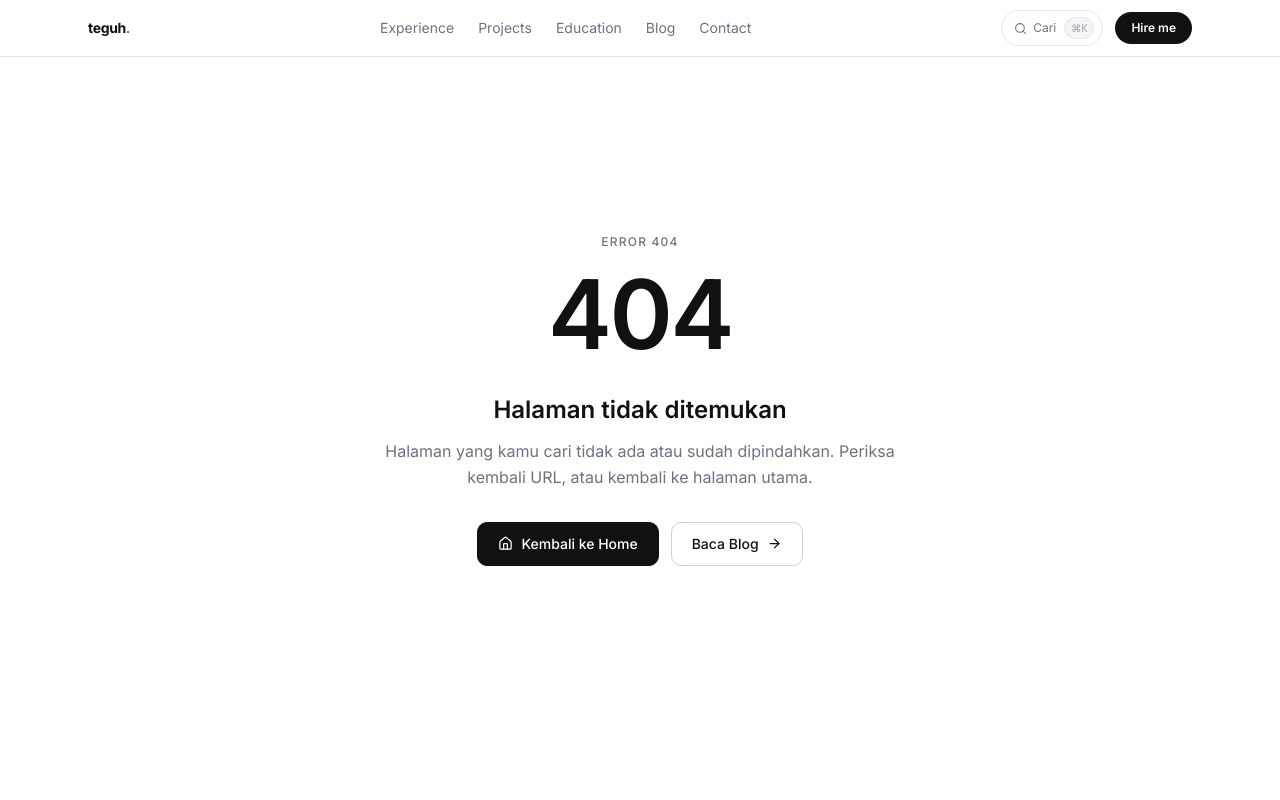
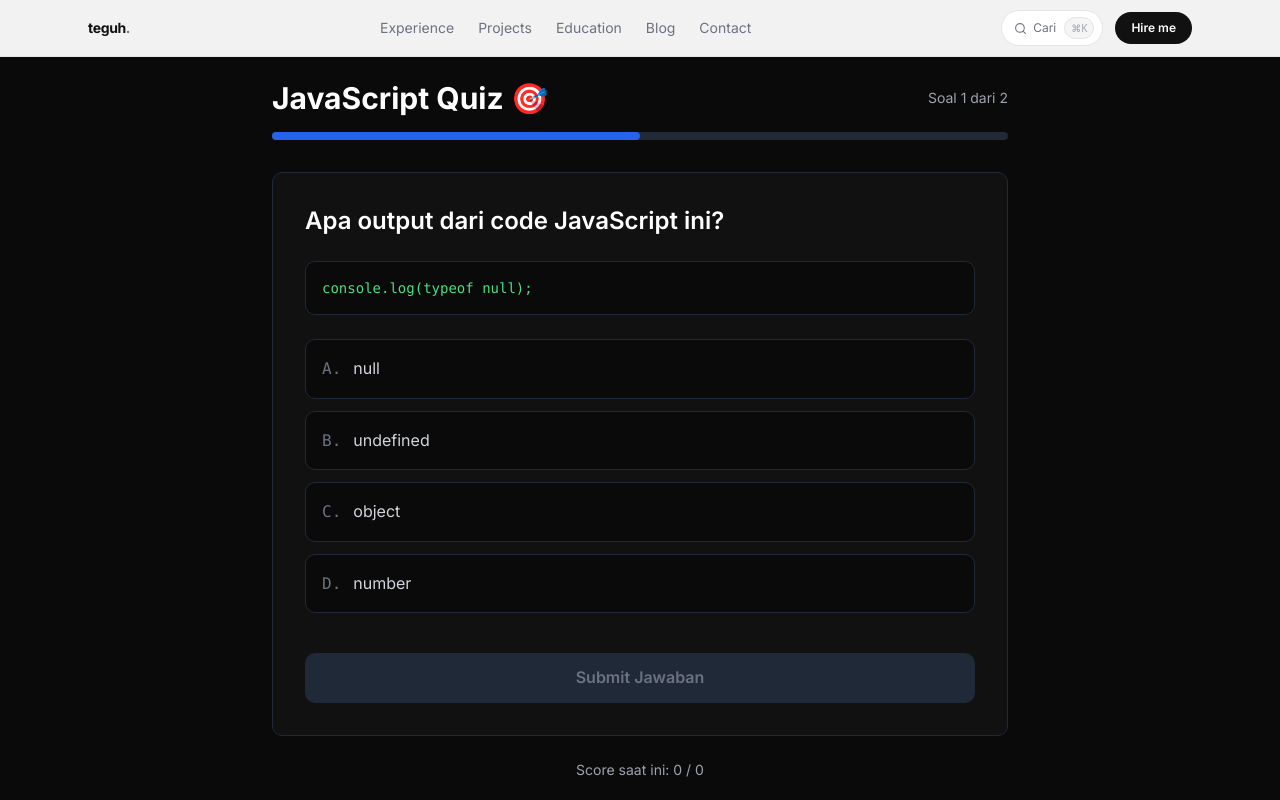
Before and after one commit to teguhwin8/teguhcoding.com, a Next.js app: page /quiz in a window 1280 px wide. Before the commit this address had no page. Shown: the top 800 px of the page. Built offline with nearby package versions, Linux system fonts and the light colour scheme.

Commit message:
feat: add interactive JavaScript quiz with 2 questions
- Quiz interaktif dengan progress bar
- 2 soal JavaScript (typeof null, array declaration)
- Instant feedback & penjelasan lengkap
- Score tracking & results page
- Dark theme matching website style

```diff
--- /dev/null
+++ b/app/quiz/layout.tsx
@@ -0,0 +1,21 @@
+import { Metadata } from "next";
+
+export const metadata: Metadata = {
+  title: "JavaScript Quiz Interaktif",
+  description:
+    "Test kemampuan JavaScript lo dengan quiz interaktif. Soal-soal praktis dengan penjelasan lengkap.",
+  openGraph: {
+    title: "JavaScript Quiz Interaktif | Teguh Widodo",
+    description:
+      "Test kemampuan JavaScript lo dengan quiz interaktif. Soal-soal praktis dengan penjelasan lengkap.",
+    type: "website",
+  },
+};
+
+export default function QuizLayout({
+  children,
+}: {
+  children: React.ReactNode;
+}) {
+  return <>{children}</>;
+}
--- /dev/null
+++ b/app/quiz/page.tsx
@@ -0,0 +1,257 @@
+"use client";
+
+import { useState } from "react";
+
+interface Question {
+  id: number;
+  question: string;
+  code?: string;
+  options: string[];
+  correctAnswer: number;
+  explanation: string;
+}
+
+const questions: Question[] = [
+  {
+    id: 1,
+    question: "Apa output dari code JavaScript ini?",
+    code: `console.log(typeof null);`,
+    options: ["null", "undefined", "object", "number"],
+    correctAnswer: 2,
+    explanation:
+      "Di JavaScript, typeof null mengembalikan 'object'. Ini adalah bug legacy yang sudah bertahan sejak awal JavaScript dan tidak bisa diperbaiki karena akan break banyak code.",
+  },
+  {
+    id: 2,
+    question: "Mana yang BUKAN cara correct untuk declare array kosong di JavaScript?",
+    code: undefined,
+    options: [
+      "const arr = []",
+      "const arr = new Array()",
+      "const arr = Array.of()",
+      "const arr = Array(null)",
+    ],
+    correctAnswer: 3,
+    explanation:
+      "Array(null) akan throw error. Array.of() adalah cara valid untuk create array. Array(null) mencoba create array dengan size null yang invalid.",
+  },
+];
+
+export default function QuizPage() {
+  const [currentQuestion, setCurrentQuestion] = useState(0);
+  const [selectedAnswer, setSelectedAnswer] = useState<number | null>(null);
+  const [showExplanation, setShowExplanation] = useState(false);
+  const [score, setScore] = useState(0);
+  const [quizCompleted, setQuizCompleted] = useState(false);
+
+  const handleAnswerSelect = (answerIndex: number) => {
+    if (showExplanation) return; // Prevent changing answer after submission
+
+    setSelectedAnswer(answerIndex);
+  };
+
+  const handleSubmitAnswer = () => {
+    if (selectedAnswer === null) return;
+
+    setShowExplanation(true);
+
+    if (selectedAnswer === questions[currentQuestion].correctAnswer) {
+      setScore(score + 1);
+    }
+  };
+
+  const handleNextQuestion = () => {
+    if (currentQuestion < questions.length - 1) {
+      setCurrentQuestion(currentQuestion + 1);
+      setSelectedAnswer(null);
+      setShowExplanation(false);
+    } else {
+      setQuizCompleted(true);
+    }
+  };
+
+  const handleRestartQuiz = () => {
+    setCurrentQuestion(0);
+    setSelectedAnswer(null);
+    setShowExplanation(false);
+    setScore(0);
+    setQuizCompleted(false);
+  };
+
+  if (quizCompleted) {
+    const percentage = (score / questions.length) * 100;
+    let message = "";
+    let emoji = "";
+
+    if (percentage === 100) {
+      message = "Perfect! Lo master banget! 🔥";
+      emoji = "🏆";
+    } else if (percentage >= 50) {
+      message = "Lumayan! Masih bisa improve nih 💪";
+      emoji = "👍";
+    } else {
+      message = "Keep learning! Practice makes perfect 📚";
+      emoji = "💪";
+    }
+
+    return (
+      <div className="min-h-screen bg-[#0a0a0a] text-white">
+        <div className="max-w-3xl mx-auto px-4 py-20">
+          <div className="text-center space-y-6">
+            <div className="text-8xl mb-4">{emoji}</div>
+            <h1 className="text-4xl font-bold">Quiz Selesai!</h1>
+            <div className="text-6xl font-bold text-blue-400">
+              {score}/{questions.length}
+            </div>
+            <p className="text-xl text-gray-400">{message}</p>
+            <div className="pt-8">
+              <button
+                onClick={handleRestartQuiz}
+                className="px-8 py-4 bg-blue-600 hover:bg-blue-700 rounded-lg font-semibold transition-colors"
+              >
+                Main Lagi 🔄
+              </button>
+            </div>
+          </div>
+        </div>
+      </div>
+    );
+  }
+
+  const question = questions[currentQuestion];
+  const isCorrect = selectedAnswer === question.correctAnswer;
+
+  return (
+    <div className="min-h-screen bg-[#0a0a0a] text-white">
+      <div className="max-w-3xl mx-auto px-4 py-20">
+        {/* Header */}
+        <div className="mb-8">
+          <div className="flex items-center justify-between mb-4">
+            <h1 className="text-3xl font-bold">JavaScript Quiz 🎯</h1>
+            <div className="text-sm text-gray-400">
+              Soal {currentQuestion + 1} dari {questions.length}
+            </div>
+          </div>
+          <div className="w-full bg-gray-800 rounded-full h-2">
+            <div
+              className="bg-blue-600 h-2 rounded-full transition-all duration-300"
+              style={{
+                width: `${((currentQuestion + 1) / questions.length) * 100}%`,
+              }}
+            />
+          </div>
+        </div>
+
+        {/* Question Card */}
+        <div className="bg-[#111] border border-gray-800 rounded-lg p-8 space-y-6">
+          <h2 className="text-2xl font-semibold">{question.question}</h2>
+
+          {/* Code Block */}
+          {question.code && (
+            <div className="bg-[#0a0a0a] border border-gray-800 rounded-lg p-4 overflow-x-auto">
+              <pre className="text-sm font-mono text-green-400">
+                <code>{question.code}</code>
+              </pre>
+            </div>
+          )}
+
+          {/* Options */}
+          <div className="space-y-3">
+            {question.options.map((option, index) => {
+              const isSelected = selectedAnswer === index;
+              const isCorrectAnswer = index === question.correctAnswer;
+              const showCorrect = showExplanation && isCorrectAnswer;
+              const showWrong = showExplanation && isSelected && !isCorrect;
+
+              let buttonClass =
+                "w-full text-left p-4 rounded-lg border transition-all duration-200 ";
+
+              if (showCorrect) {
+                buttonClass += "bg-green-900/30 border-green-600 text-green-400";
+              } else if (showWrong) {
+                buttonClass += "bg-red-900/30 border-red-600 text-red-400";
+              } else if (isSelected) {
+                buttonClass += "bg-blue-900/30 border-blue-600 text-blue-400";
+              } else {
+                buttonClass +=
+                  "bg-[#0a0a0a] border-gray-800 hover:border-gray-600 text-gray-300";
+              }
+
+              return (
+                <button
+                  key={index}
+                  onClick={() => handleAnswerSelect(index)}
+                  disabled={showExplanation}
+                  className={buttonClass}
+                >
+                  <div className="flex items-center justify-between">
+                    <span className="flex items-center gap-3">
+                      <span className="font-mono text-gray-500">
+                        {String.fromCharCode(65 + index)}.
+                      </span>
+                      <span>{option}</span>
+                    </span>
+                    {showCorrect && <span className="text-2xl">✓</span>}
+                    {showWrong && <span className="text-2xl">✗</span>}
+                  </div>
+                </button>
+              );
+            })}
+          </div>
+
+          {/* Explanation */}
+          {showExplanation && (
+            <div
+              className={`p-4 rounded-lg border ${
+                isCorrect
+                  ? "bg-green-900/20 border-green-800"
+                  : "bg-red-900/20 border-red-800"
+              }`}
+            >
+              <div className="flex items-start gap-3">
+                <span className="text-2xl">{isCorrect ? "🎉" : "💡"}</span>
+                <div>
+                  <p className="font-semibold mb-2">
+                    {isCorrect ? "Benar!" : "Kurang Tepat"}
+                  </p>
+                  <p className="text-sm text-gray-300">{question.explanation}</p>
+                </div>
+              </div>
+            </div>
+          )}
+
+          {/* Action Buttons */}
+          <div className="flex gap-3 pt-4">
+            {!showExplanation ? (
+              <button
+                onClick={handleSubmitAnswer}
+                disabled={selectedAnswer === null}
+                className={`flex-1 py-3 rounded-lg font-semibold transition-colors ${
+                  selectedAnswer === null
+                    ? "bg-gray-800 text-gray-500 cursor-not-allowed"
+                    : "bg-blue-600 hover:bg-blue-700 text-white"
+                }`}
+              >
+                Submit Jawaban
+              </button>
+            ) : (
+              <button
+                onClick={handleNextQuestion}
+                className="flex-1 py-3 bg-blue-600 hover:bg-blue-700 rounded-lg font-semibold transition-colors"
+              >
+                {currentQuestion < questions.length - 1
+                  ? "Soal Berikutnya →"
+                  : "Lihat Hasil 🎯"}
+              </button>
+            )}
+          </div>
+        </div>
+
+        {/* Score */}
+        <div className="mt-6 text-center text-gray-400 text-sm">
+          Score saat ini: {score} / {currentQuestion + (showExplanation ? 1 : 0)}
+        </div>
+      </div>
+    </div>
+  );
+}
```
